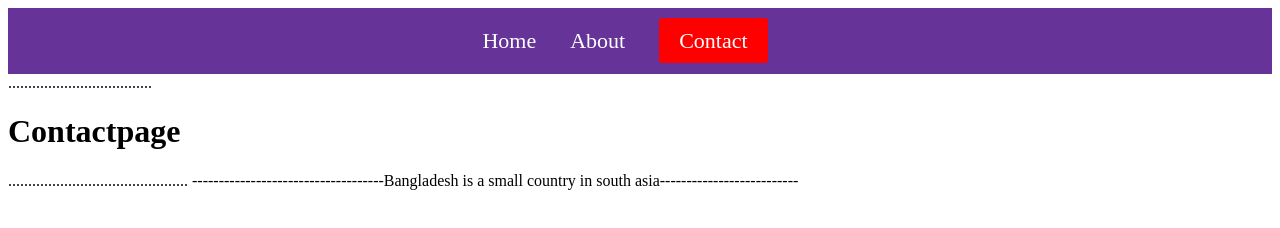
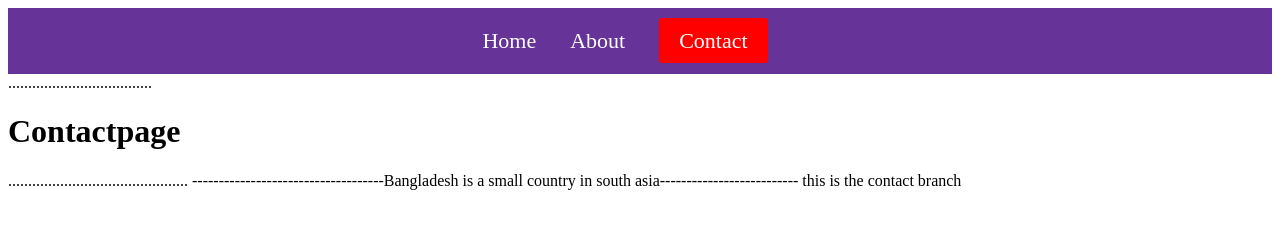
Before and after one commit to mdjasimuddim/Active-Navbar, a plain HTML site: page contact.html in a window 1280 px wide. Drawn offline with Linux system fonts and the light colour scheme.

Commit message:
contact has added a text

```diff
--- a/contact.html
+++ b/contact.html
@@ -15,7 +15,7 @@
     </div>
         ....................................<h1>Contactpage</h1>.............................................
     ------------------------------------Bangladesh is a small country in south asia--------------------------
-
+                                        this is the contact branch
     <script src="script.js"></script>
 </body>
 </html>
```
